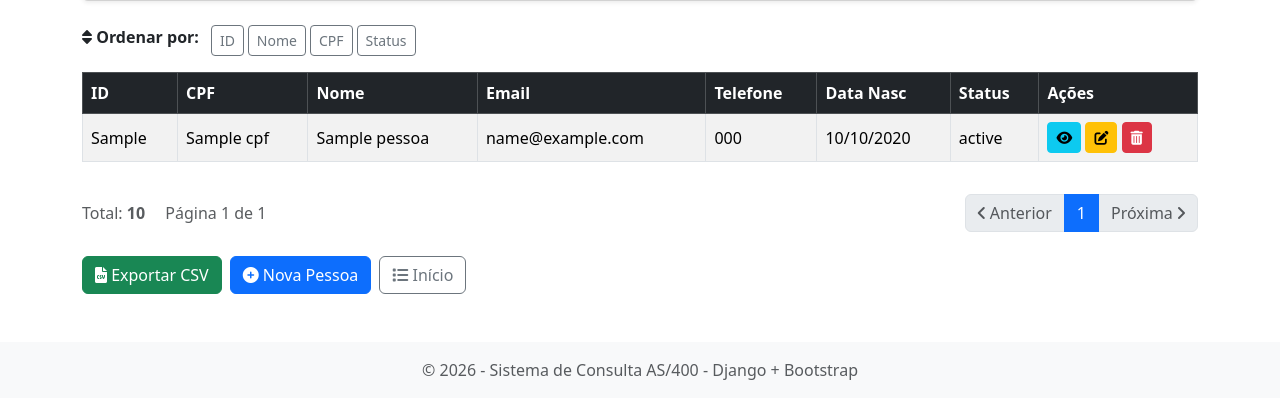
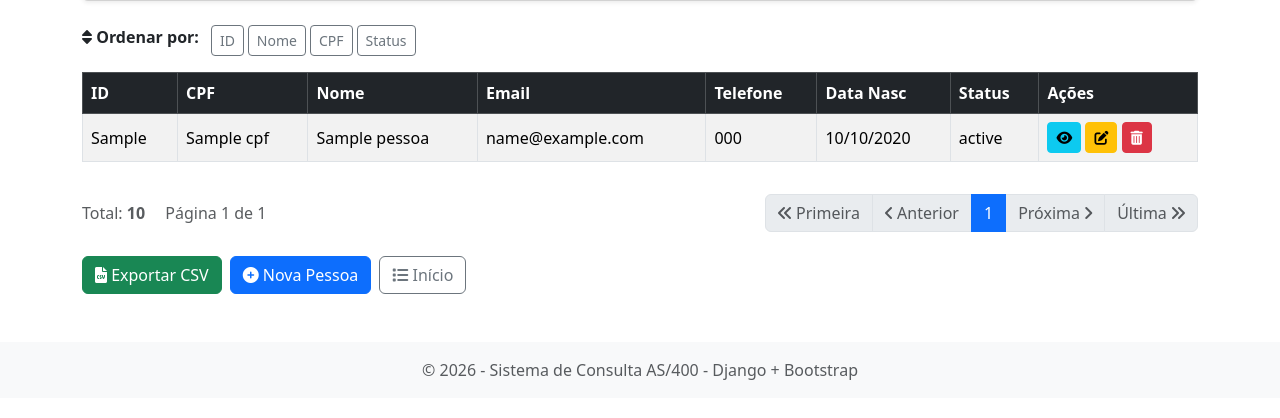
Before and after one commit to antoniorosasse/as400_interface, a Django app: template pessoas/templates/pessoas/lista_paginada.html in a window 1280 px wide. Shown: the part 382-800 px from the top of the page. Run offline with Django 5.2, Linux system fonts and the light colour scheme; the template is opened without the code that fills it: most values are stand-ins (such as "Sample title", 1, 10 or a date in 2020).

Commit message:
feat: adiciona botoes Primeira/Ultima na paginacao e corrige Anterior no modo keyset

```diff
--- a/pessoas/templates/pessoas/lista_paginada.html
+++ b/pessoas/templates/pessoas/lista_paginada.html
@@ -238,10 +238,20 @@
         {% endif %}
     </div>
     <nav aria-label="Paginação">
-        <ul class="pagination mb-0">
+        <ul class="pagination mb-0 flex-wrap">
+            <li class="page-item {% if page <= 1 %}disabled{% endif %}">
+                {% if page > 1 %}
+                <a class="page-link" href="?{% for key, value in request.GET.items %}{% if key != 'page' and key != 'ultimo_id' %}{{ key }}={{ value|urlencode }}&{% endif %}{% endfor %}page=1" title="Primeira página">
+                    <i class="fas fa-angle-double-left"></i> Primeira
+                </a>
+                {% else %}
+                <span class="page-link" title="Primeira página"><i class="fas fa-angle-double-left"></i> Primeira</span>
+                {% endif %}
+            </li>
+
             {% if page > 1 %}
             <li class="page-item">
-                <a class="page-link" href="?{% for key, value in request.GET.items %}{% if key != 'page' and key != 'ultimo_id' %}{{ key }}={{ value|urlencode }}&{% endif %}{% endfor %}page={{ page|add:'-1' }}&ultimo_id={{ ultimo_id }}">
+                <a class="page-link" href="?{% for key, value in request.GET.items %}{% if key != 'page' and key != 'ultimo_id' %}{{ key }}={{ value|urlencode }}&{% endif %}{% endfor %}page={{ page|add:'-1' }}">
                     <i class="fas fa-angle-left"></i> Anterior
                 </a>
             </li>
@@ -266,6 +276,16 @@
                 <span class="page-link">Próxima <i class="fas fa-angle-right"></i></span>
             </li>
             {% endif %}
+
+            <li class="page-item {% if page >= total_pages %}disabled{% endif %}">
+                {% if page < total_pages %}
+                <a class="page-link" href="?{% for key, value in request.GET.items %}{% if key != 'page' and key != 'ultimo_id' %}{{ key }}={{ value|urlencode }}&{% endif %}{% endfor %}page={{ total_pages }}" title="Última página">
+                    Última <i class="fas fa-angle-double-right"></i>
+                </a>
+                {% else %}
+                <span class="page-link" title="Última página">Última <i class="fas fa-angle-double-right"></i></span>
+                {% endif %}
+            </li>
         </ul>
     </nav>
 </div>
```
Also changed, not shown: pessoas/views.py (+9 -1 lines).
